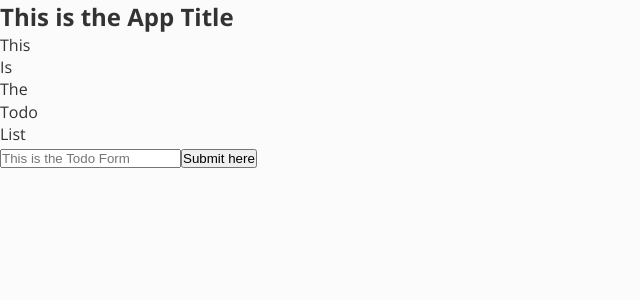
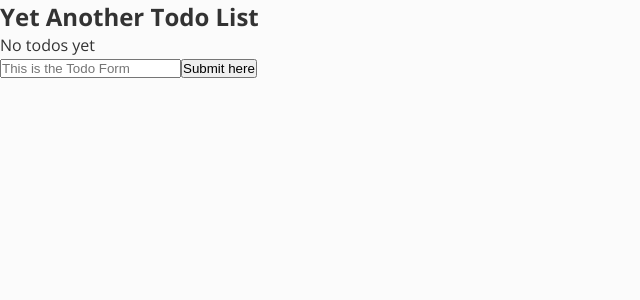
Before and after one commit to flcsn/yet-another-todo-list, a React (Create React App) app: page / in a window 1280 px wide. Shown: the top 300 px of the page, without its empty margins (0-640 px from the left). Built offline with nearby package versions, Linux system fonts and the light colour scheme.

Commit message:
added functionality to display and add todos

```diff
--- a/src/App.js
+++ b/src/App.js
@@ -1,15 +1,22 @@
-import React from 'react'
+import React, { useState } from 'react'
 
 import AppTitle from './components/AppTitle'
 import TodoList from './components/TodoList'
 import TodoForm from './components/TodoForm'
 
 const App = () => {
+  const [todos, setTodos] = useState([])
+
+  const addNewTodo = (todo) => {
+    const newTodos = todos.concat(todo)
+    setTodos(newTodos)
+  }
+
   return (
     <div>
       <AppTitle />
-      <TodoList />
-      <TodoForm />
+      <TodoList todos={todos} />
+      <TodoForm addNewTodo={addNewTodo} />
     </div>
   )
 }
--- a/src/components/AppTitle.js
+++ b/src/components/AppTitle.js
@@ -3,7 +3,7 @@ import React from 'react'
 const AppTitle = () => {
   return (
     <div>
-      <h2>This is the App Title</h2>
+      <h2>Yet Another Todo List</h2>
     </div>
   )
 }
--- a/src/components/TodoForm.js
+++ b/src/components/TodoForm.js
@@ -1,10 +1,15 @@
 import React from 'react'
 
-const TodoForm = () => {
+const TodoForm = ({ addNewTodo }) => {
+  const handleSubmit = (event) => {
+    event.preventDefault()
+    addNewTodo(event.target.todo.value)
+  }
+
   return (
-    <form>
-      <input placeholder='This is the Todo Form'/>
-      <button>Submit here</button>
+    <form onSubmit={handleSubmit}>
+      <input name='todo' type='text' placeholder='This is the Todo Form'/>
+      <button type='submit'>Submit here</button>
     </form>
   )
 }
--- a/src/components/TodoList.js
+++ b/src/components/TodoList.js
@@ -1,14 +1,12 @@
 import React from 'react'
 
-const TodoList = () => {
+const TodoList = ({ todos }) => {
   return (
     <div>
       <ul>
-        <li>This</li>
-        <li>Is</li>
-        <li>The</li>
-        <li>Todo</li>
-        <li>List</li>
+        { todos.length === 0
+          ? <div>No todos yet</div>
+          : todos.map(todo => <li key={todo}>{todo}</li>)}
       </ul>
     </div>
   )
```
